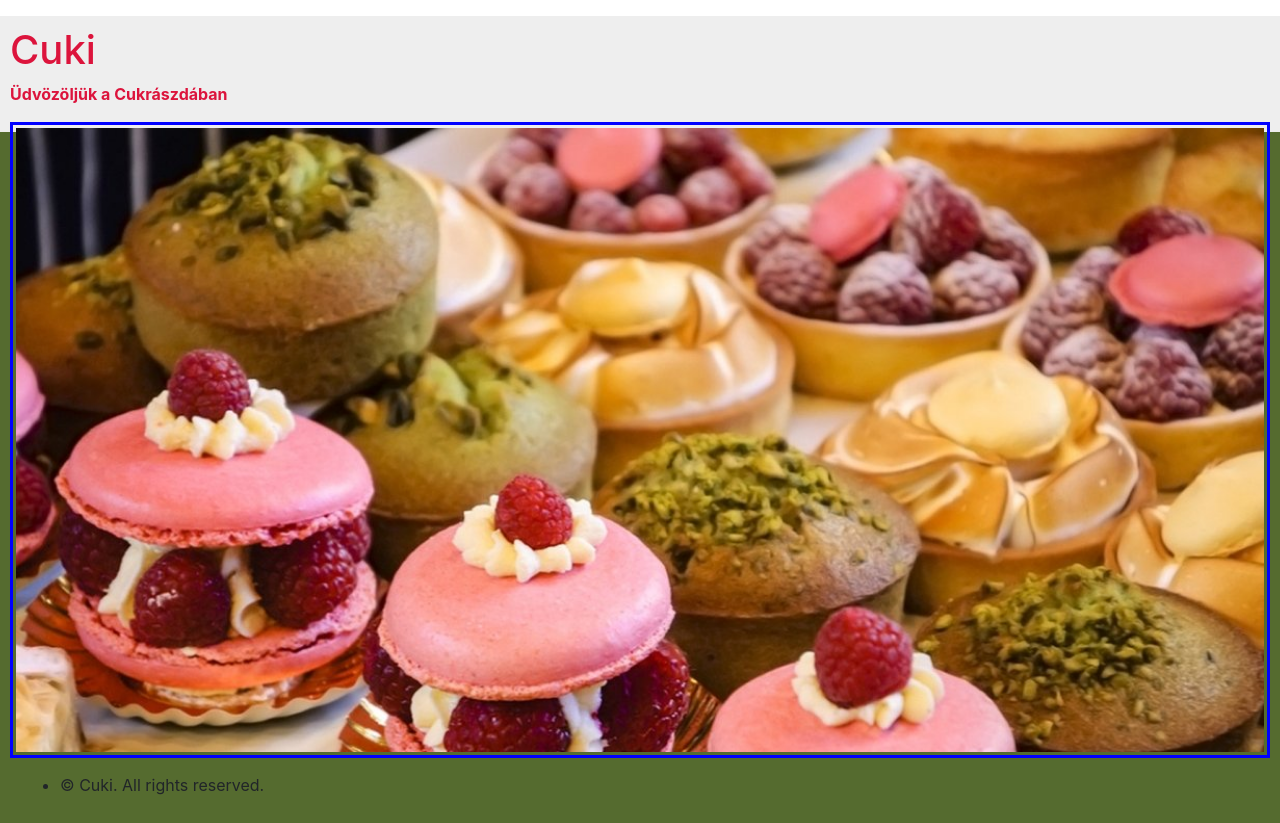
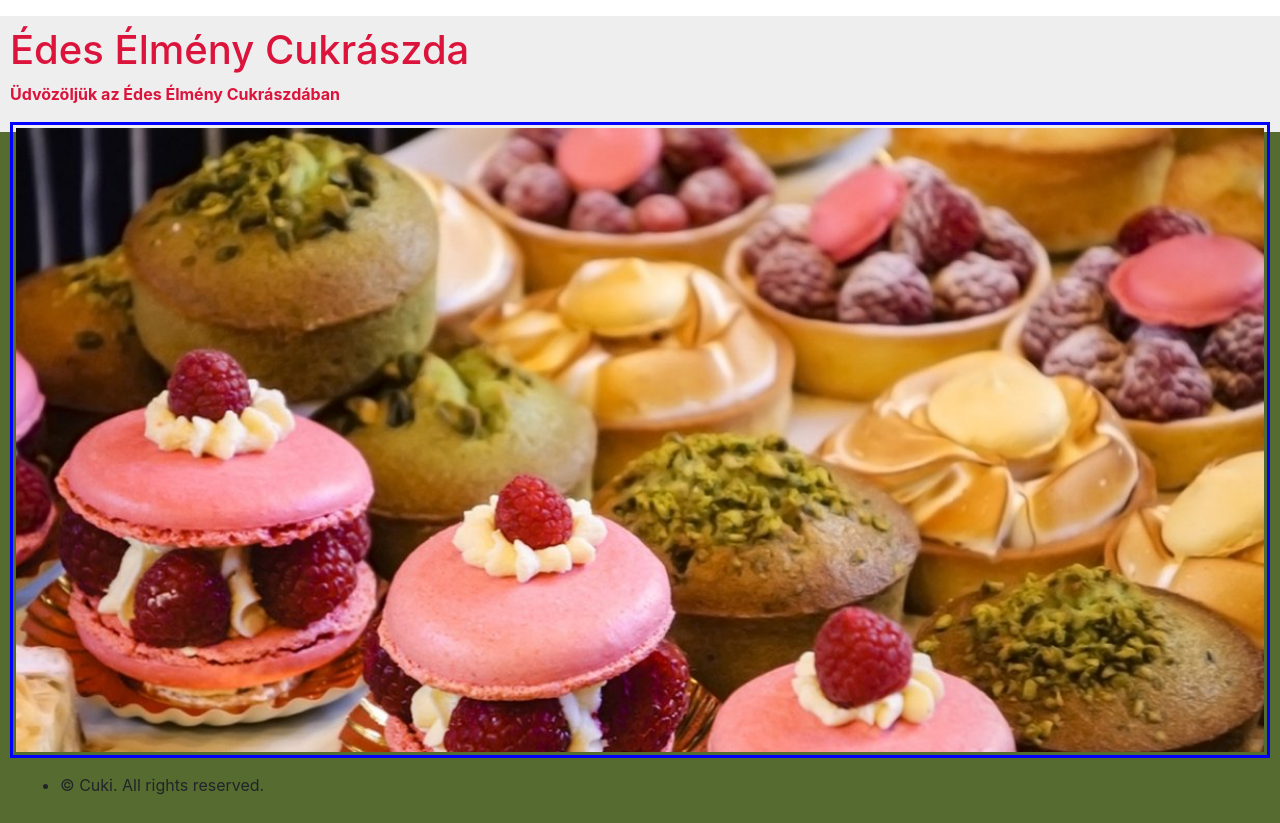
Before and after one commit to SomaHam44/GAMF-WEB2-BEADANDO1, a PHP site: page / in a window 1280 px wide. Shown: the part 86-909 px from the top of the page. Run offline with PHP 8.4, Linux system fonts and the light colour scheme; some libraries are stand-ins or nearby versions.

Commit message:
Add name to project

```diff
--- a/templates/pages/kezdolap.tpl.php
+++ b/templates/pages/kezdolap.tpl.php
@@ -1,7 +1,7 @@
 <section>
 	<div class="content">
-		<h1>Cuki</h1>
-		<p>Üdvözöljük a Cukrászdában</p>
+		<h1>Édes Élmény Cukrászda</h1>
+		<p>Üdvözöljük az Édes Élmény Cukrászdában</p>
         <img src="images/kep01.jpg" data-position="center center" width="490" height="500">
 	</div>
 </section>
```
Also changed, not shown: README.md.
